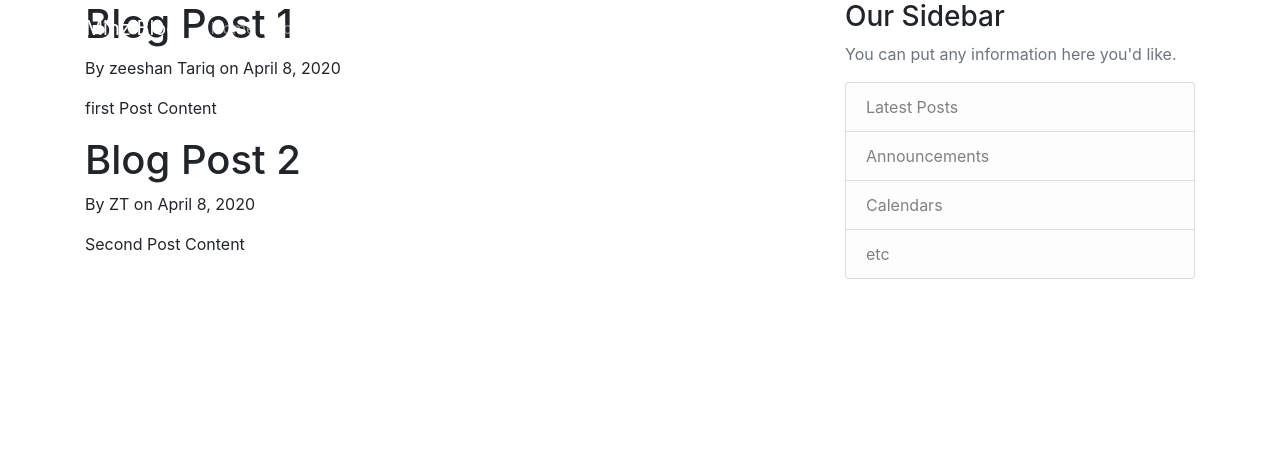
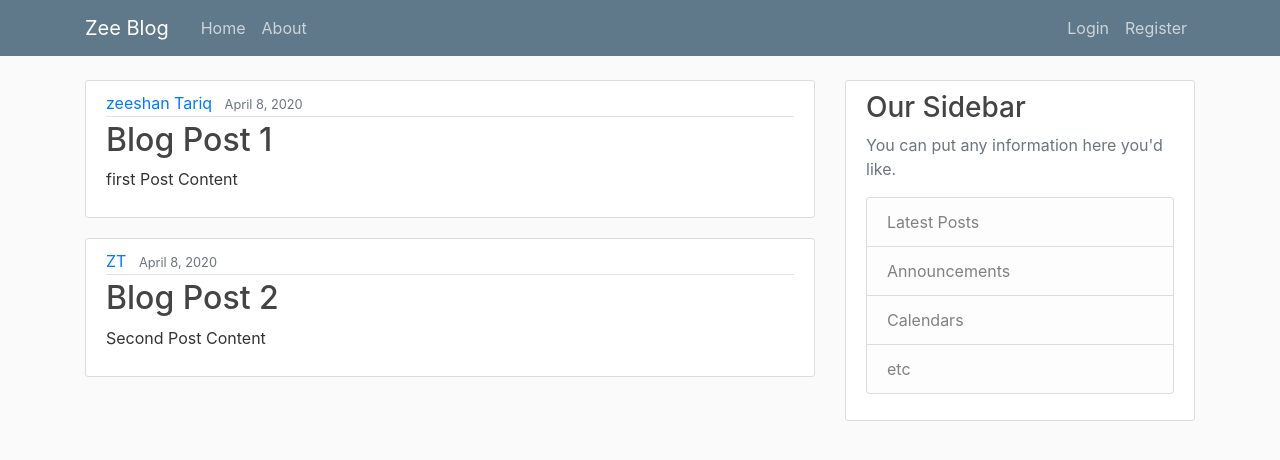
Before and after one commit to zeeshantariq08/zee-blog, a Django app: page / in a window 1280 px wide. Shown: the top 460 px of the page. Run offline with Django 3.2, Linux system fonts and the light colour scheme; some libraries are stand-ins or nearby versions.

Commit message:
add urls to nav bar and add template of block section

```diff
--- a/blog/templates/blog/base.html
+++ b/blog/templates/blog/base.html
@@ -1,3 +1,5 @@
+{% load static %}
+
 <!DOCTYPE html>
 <html lang="en">
 <head>
@@ -7,6 +9,7 @@
 
     <!-- Bootstrap CSS -->
     <link rel="stylesheet" href="https://stackpath.bootstrapcdn.com/bootstrap/4.3.1/css/bootstrap.min.css" integrity="sha384-ggOyR0iXCbMQv3Xipma34MD+dH/1fQ784/j6cY/iJTQUOhcWr7x9JvoRxT2MZw1T" crossorigin="anonymous">
+    <link rel="stylesheet" href="{% static 'blog/main.css' %}">
 
 	{% if title %}
 	<title>Zee Blog - {{title}}</title>
@@ -18,7 +21,7 @@
 	<header class="site-header">
 	  <nav class="navbar navbar-expand-md navbar-dark bg-steel fixed-top">
 	    <div class="container">
-	      <a class="navbar-brand mr-4" href="{% url 'blog-home' %}">Minz Blog</a>
+	      <a class="navbar-brand mr-4" href="{% url 'blog-home' %}">Zee Blog</a>
 	      <button class="navbar-toggler" type="button" data-toggle="collapse" data-target="#navbarToggle" aria-controls="navbarToggle" aria-expanded="false" aria-label="Toggle navigation">
 	      <span class="navbar-toggler-icon"></span>
 	      </button>
--- a/blog/templates/blog/home.html
+++ b/blog/templates/blog/home.html
@@ -2,9 +2,19 @@
 
 {% block content %}
 	{% for post in posts %}
-		<h1>{{post.title}}</h1>
+		<!-- <h1>{{post.title}}</h1>
 		<p>By {{post.author}} on {{post.date_posted}}</p>
-		<p>{{post.content}}</p>
+		<p>{{post.content}}</p> -->
+		<article class="media content-section">
+			  <div class="media-body">
+			    <div class="article-metadata">
+			      <a class="mr-2" href="#">{{ post.author }}</a>
+			      <small class="text-muted">{{ post.date_posted }}</small>
+			    </div>
+			    <h2><a class="article-title" href="#">{{ post.title }}</a></h2>
+			    <p class="article-content">{{ post.content }}</p>
+			  </div>
+		</article>
 	{% endfor %}
 
 {% endblock content %}
```
